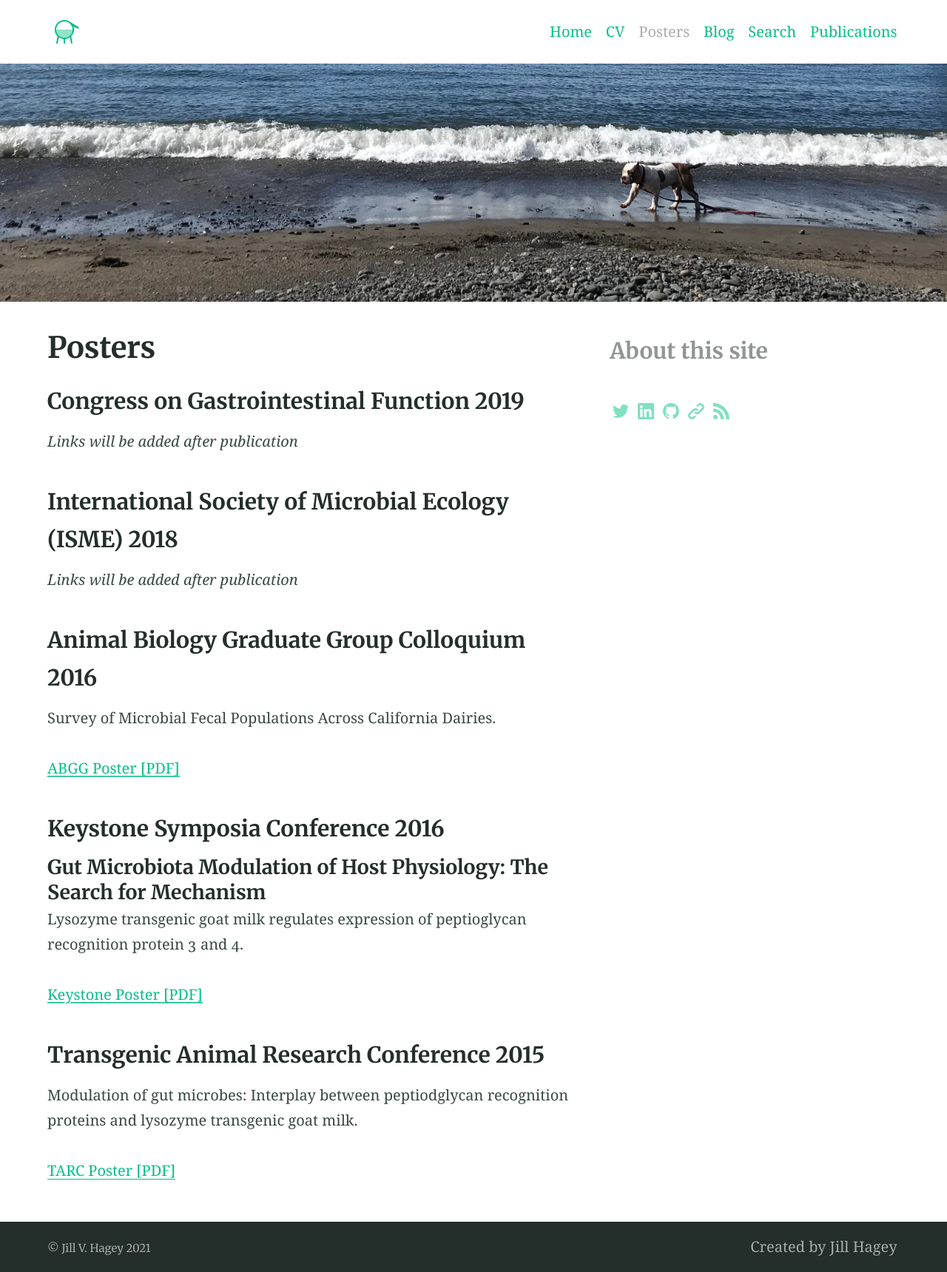
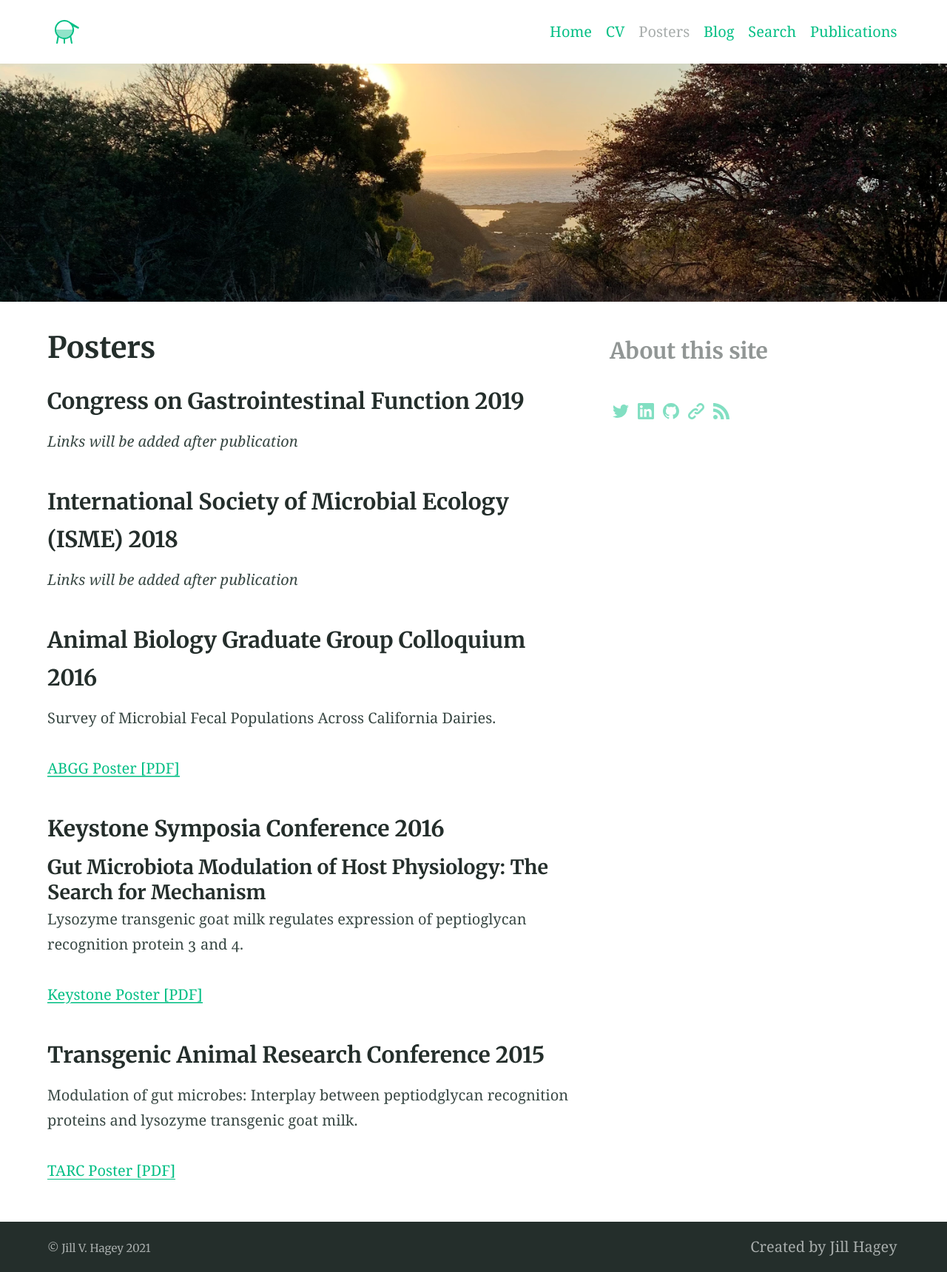
Before and after one commit to jvhagey/jvhagey.github.io, a Jekyll site: the page built from posters.md, in a window 1280 px wide. Shown: the whole page at 74% size. Built offline with Jekyll 4.4.1, drawn with Linux system fonts in a browser that asks for light colours; our own code applies the rules of GitHub Pages for plain Markdown files.

Commit message:
Update posters.md

```diff
--- a/posters.md
+++ b/posters.md
@@ -1,6 +1,6 @@
 ---
 title: Posters
-feature_image: "/assets/Eugene_smaller.jpg"
+feature_image: "/assets/IMG-3432.jpg"
 aside: true
 ---
 
```
